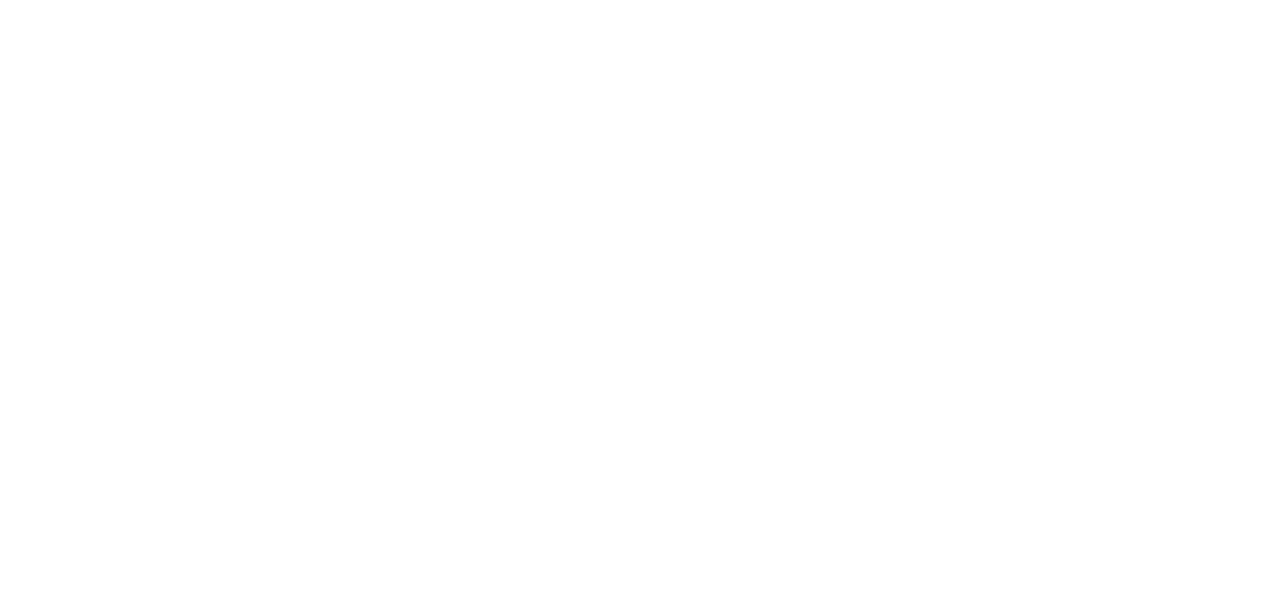
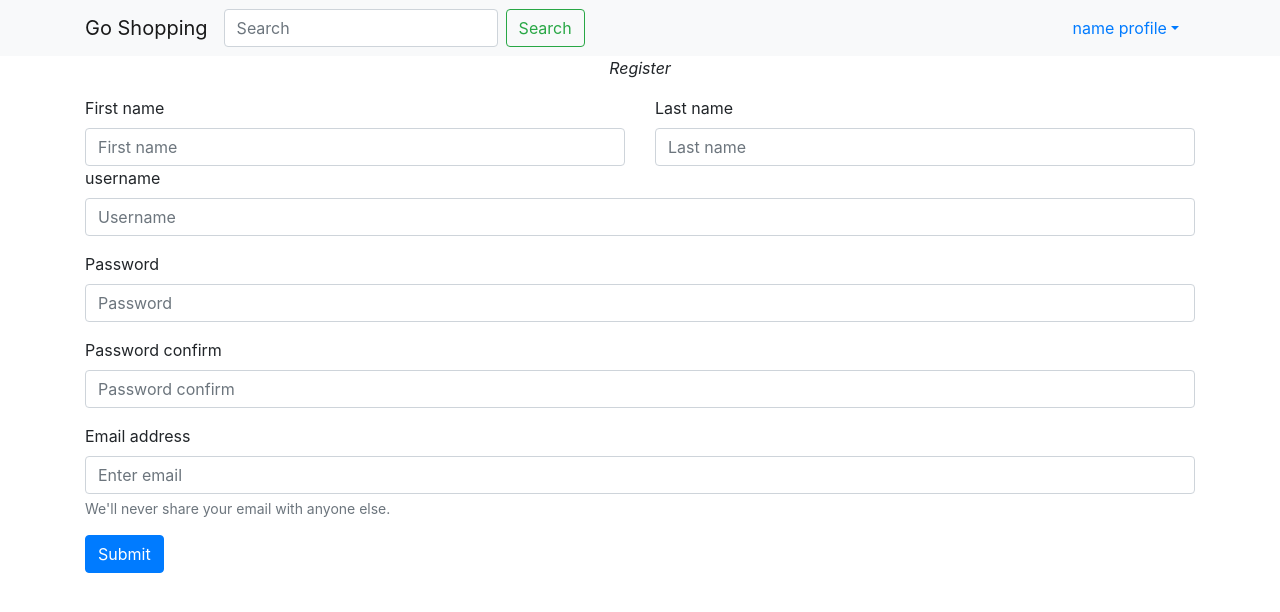
Before and after one commit to Rungwarapon/GO_Shopping, a React (Create React App) app: page /register in a window 1280 px wide. Shown: the top 612 px of the page. Built offline with nearby package versions, Linux system fonts and the light colour scheme.

Commit message:
page login/ligout and link

```diff
--- a/src/App.js
+++ b/src/App.js
@@ -3,6 +3,7 @@
 import Profile from "./containers/profile"
 import DetailProduct from "./containers/detailproduct"
 import Login from "./containers/Login"
+import Register from "./containers/register"
 
 function App() {
     return (
@@ -10,6 +11,7 @@
             <Switch>
                 <Route exact path="/" component={Home} />
                 <Route path="/login" component={Login} />
+                <Route path="/register" component={Register} />
                 <Route path="/profile" component={Profile} />
                 <Route path="/detailProduct" component={DetailProduct} />
             </Switch>
--- a/src/containers/Login.js
+++ b/src/containers/Login.js
@@ -5,7 +5,7 @@
       <div className="App">
         <Nav/>
         <div className="container">
-          <p className="text-center font-italic">Home page wait database  show product</p>
+          <p className="text-center font-italic">Login</p>
             <Form>
                 <Form.Group controlId="formBasicEmail">
                     <Form.Label>Email address</Form.Label>
@@ -26,6 +26,9 @@
                     Submit
                 </Button>
             </Form>
+            <Button variant="primary" href="/register">
+                   register
+            </Button>
         </div>
       </div>
     );
--- /dev/null
+++ b/src/containers/register.js
@@ -0,0 +1,54 @@
+import { Form, Button, Col, Row} from 'react-bootstrap';
+import Nav from "../navbar/navbar"
+function Login() {
+    return (
+      <div className="App">
+        <Nav/>
+        <div className="container">
+          <p className="text-center font-italic ">Register</p>
+            <Form>
+                <Row>
+                    <Col>
+                    <Form.Label>First name</Form.Label>
+                    <Form.Control placeholder="First name" />
+                    </Col>
+                    <Col>
+                    <Form.Label>Last name</Form.Label>
+                    <Form.Control placeholder="Last name" />
+                    </Col>
+                </Row>
+
+                <Form.Group>
+                    <Form.Label>username</Form.Label>
+                    <Form.Control type="text" placeholder="Username" />
+                </Form.Group>
+
+                <Form.Group controlId="formBasicPassword">
+                    <Form.Label>Password</Form.Label>
+                    <Form.Control type="password" placeholder="Password" />
+                </Form.Group>
+
+                <Form.Group controlId="formBasicPassword">
+                    <Form.Label>Password confirm</Form.Label>
+                    <Form.Control type="password" placeholder="Password confirm" />
+                </Form.Group>
+
+                <Form.Group controlId="formBasicEmail">
+                    <Form.Label>Email address</Form.Label>
+                    <Form.Control type="email" placeholder="Enter email" />
+                    <Form.Text className="text-muted">
+                    We'll never share your email with anyone else.
+                    </Form.Text>
+                </Form.Group>
+
+
+                <Button variant="primary" type="submit">
+                    Submit
+                </Button>
+            </Form>
+        </div>
+      </div>
+    );
+  }
+
+  export default Login;
--- a/src/navbar/navbar.js
+++ b/src/navbar/navbar.js
@@ -8,7 +8,7 @@
     <div>
       <Navbar bg="light" expand="lg">
         <div className="container">
-            <Navbar.Brand href="#home">Go Shopping</Navbar.Brand>
+            <Navbar.Brand href="/">Go Shopping</Navbar.Brand>
             <Navbar.Toggle aria-controls="basic-navbar-nav" />
             <Navbar.Collapse id="basic-navbar-nav">
             {/* <Nav className="mr-auto">
@@ -27,6 +27,13 @@
                 <Button variant="outline-success">Search</Button>
             </Form>
             </Navbar.Collapse>
+            <NavDropdown title="name profile" id="basic-nav-dropdown">
+                <NavDropdown.Item href="/profile">Profile</NavDropdown.Item>
+                <NavDropdown.Item href="#action/3.2">Another action</NavDropdown.Item>
+                <NavDropdown.Item href="#action/3.3">Something</NavDropdown.Item>
+                <NavDropdown.Divider />
+                <NavDropdown.Item href="/Login">Logout</NavDropdown.Item>
+        </NavDropdown>
         </div>
       </Navbar>
     </div>
```
